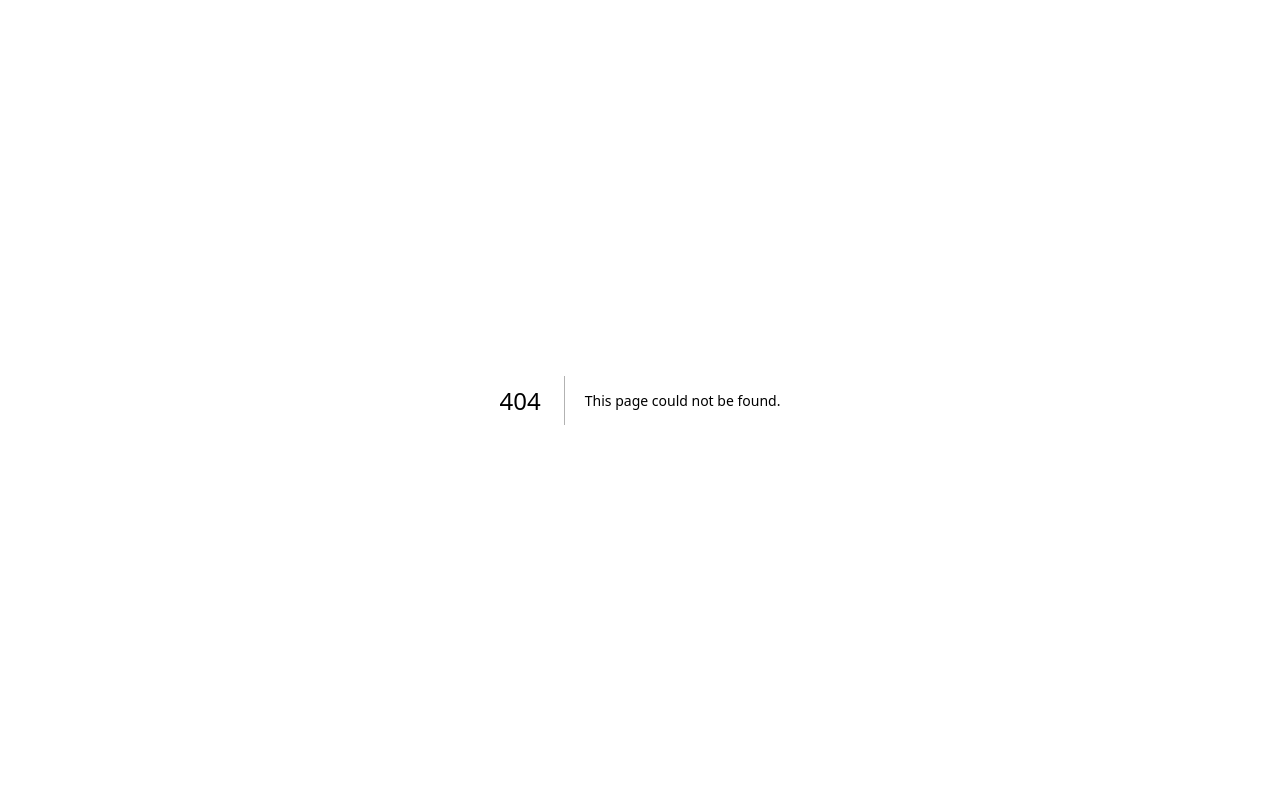
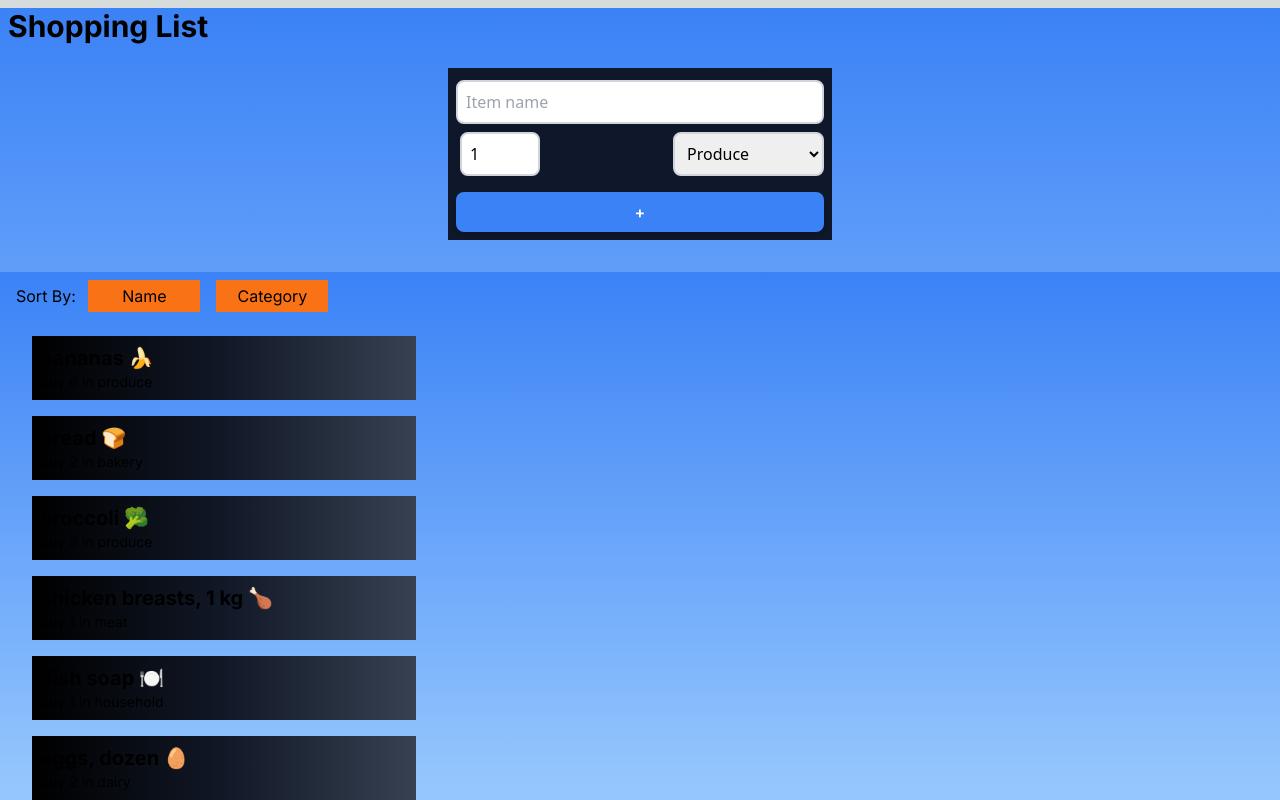
Before and after one commit to aceytok/cprg306-assignments, a Next.js app: page /week6 in a window 1280 px wide. Before the commit this address had no page. Shown: the top 800 px of the page. Built offline with nearby package versions, Linux system fonts and the light colour scheme.

Commit message:
week 6 assignment

```diff
--- a/app/page.js
+++ b/app/page.js
@@ -14,6 +14,7 @@
           <li><Link href="/week3">Week 3</Link></li>
           <li><Link href="/week4">Week 4</Link></li>
           <li><Link href="/week5">Week 5</Link></li>
+          <li><Link href="/week6">Week 6</Link></li>
         </ul>
       </div>
     </main>
--- /dev/null
+++ b/app/week6/item-list.js
@@ -0,0 +1,59 @@
+"use client";
+import Item from "./item.js";
+import React, { useState } from "react";
+
+export default function ItemList({ items }) {
+  const [sortBy, setSortBy] = useState("name");
+  let sortedItems = [...items];
+
+  if (sortBy === "name") {
+    sortedItems.sort((a, b) => a.name.localeCompare(b.name));
+  } else if (sortBy === "category") {
+    sortedItems.sort((a, b) => a.category.localeCompare(b.category));
+  }
+  /*else if (sortBy === "groupedCategory") {
+    const groupedItems = sortedItems.reduce((acc, item) => {
+      const category = item.category.toLowerCase();
+      acc[category] = acc[category] || [];
+      acc[category].push(item);
+      return acc;
+    }, {});
+
+    sortedItems = Object.keys(groupedItems).map(category => {
+      return { category, items: groupedItems[category] };
+    });
+
+    sortedItems.sort((a, b) => a.category.localeCompare(b.category));
+  } */
+
+  return (
+    <main className="bg-gradient-to-t from-blue-100 via-blue-300 to-blue-500">
+      <div className="m-4">
+        <label htmlFor="sort">Sort By: </label>
+        <button
+          className="bg-orange-500 p-1 m-2 w-28"
+          onClick={() => setSortBy("name")}
+        >
+          Name
+        </button>
+        <button
+          className="bg-orange-500 p-1 m-2 w-28"
+          onClick={() => setSortBy("category")}
+        >
+          Category
+        </button>
+
+        <ul>
+          {sortedItems.map((item, index) => (
+            <Item
+              key={index}
+              name={item.name}
+              quantity={item.quantity}
+              category={item.category}
+            />
+          ))}
+        </ul>
+      </div>
+    </main>
+  );
+}
--- /dev/null
+++ b/app/week6/item.js
@@ -0,0 +1,12 @@
+export default function Item({ name, quantity, category }) {
+  return (
+    <ul>
+      <li className="p-2 m-4 bg-gradient-to-l from-gray-700 via-gray-900 to-black max-w-sm">
+        <h3 className="text-xl font-bold">{name}</h3>
+        <p className="text-sm">
+          Buy {quantity} in {category}
+        </p>
+      </li>
+    </ul>
+  );
+}
--- /dev/null
+++ b/app/week6/items.json
@@ -0,0 +1,74 @@
+[
+    {
+      "id": "1h2GJKH12gkHG31h1H",
+      "name": "milk, 4 L 🥛",
+      "quantity": 1,
+      "category": "dairy"
+    },
+    {
+      "id": "2KJH3k2j3H1k2J3K1H",
+      "name": "bread 🍞",
+      "quantity": 2,
+      "category": "bakery"
+    },
+    {
+      "id": "3h2KJH3k2j3H1k2J3",
+      "name": "eggs, dozen 🥚",
+      "quantity": 2,
+      "category": "dairy"
+    },
+    {
+      "id": "4k2J3K1H2GJKH12gk",
+      "name": "bananas 🍌",
+      "quantity": 6,
+      "category": "produce"
+    },
+    {
+      "id": "5H1h1H2KJH3k2j3H",
+      "name": "broccoli 🥦",
+      "quantity": 3,
+      "category": "produce"
+    },
+    {
+      "id": "6H1k2J3K1H2GJKH1",
+      "name": "chicken breasts, 1 kg 🍗",
+      "quantity": 1,
+      "category": "meat"
+    },
+    {
+      "id": "7gkHG31h1H2KJH3k",
+      "name": "pasta sauce 🍝",
+      "quantity": 3,
+      "category": "canned goods"
+    },
+    {
+      "id": "8j3H1k2J3K1H2GJK",
+      "name": "spaghetti, 454 g 🍝",
+      "quantity": 2,
+      "category": "dry goods"
+    },
+    {
+      "id": "9H12gkHG31h1H2KJ",
+      "name": "toilet paper, 12 pack 🧻",
+      "quantity": 1,
+      "category": "household"
+    },
+    {
+      "id": "10H3k2j3H1k2J3K1",
+      "name": "paper towels, 6 pack",
+      "quantity": 1,
+      "category": "household"
+    },
+    {
+      "id": "11k2J3K1H2GJKH12",
+      "name": "dish soap 🍽️",
+      "quantity": 1,
+      "category": "household"
+    },
+    {
+      "id": "12GJKH12gkHG31h1",
+      "name": "hand soap 🧼",
+      "quantity": 4,
+      "category": "household"
+    }
+  ]
--- /dev/null
+++ b/app/week6/new-item.js
@@ -0,0 +1,75 @@
+"use client";
+
+import { useState } from "react";
+
+export default function NewItem({ onAddItem }) {
+  const [name, setName] = useState("");
+  const [quantity, setQuantity] = useState(1);
+  const [category, setCategory] = useState("produce");
+
+  function handleSubmit(event) {
+    event.preventDefault();
+
+    onAddItem({
+      name: name,
+      quantity: quantity,
+      category: category,
+    });
+  }
+
+  return (
+    <main className="flex justify-center w-full">
+      <form
+        className="p-2 m-4 bg-slate-900 text-black max-w-sm w-full"
+        onSubmit={handleSubmit}
+      >
+        <div className="mb-2">
+          <input
+            placeholder="Item name"
+            required
+            className="w-full mt-1 border-2 border-gray-300 p-2 rounded-lg font-sans"
+            type="text"
+            value={name}
+            onChange={(event) => setName(event.target.value)}
+          />
+        </div>
+        <div className="flex justify-between">
+          <input
+            min="1"
+            max="99"
+            required
+            className="w-20 ml-1 border-2 border-gray-300 p-2 rounded-lg font-sans"
+            type="number"
+            value={quantity}
+            onChange={(event) => setQuantity(event.target.value)}
+          />
+
+          <select
+            className="ml-1 border-2 border-gray-300 p-2 rounded-lg font-sans"
+            value={category}
+            onChange={(event) => setCategory(event.target.value)}
+          >
+            <option value="produce">Produce</option>
+            <option value="dairy">Dairy</option>
+            <option value="bakery">Bakery</option>
+            <option value="meat">Meat</option>
+            <option value="frozen foods">Frozen Foods</option>
+            <option value="canned goods">Canned Goods</option>
+            <option value="dry goods">Dry Goods</option>
+            <option value="beverages">Beverages</option>
+            <option value="snacks">Snacks</option>
+            <option value="household">Household</option>
+            <option value="other">Other</option>
+          </select>
+        </div>
+        <button
+          type="submit"
+          className="w-full mt-4 py-2 px-4 bg-blue-500 text-white font-semibold rounded-lg shadow-md hover:bg-blue-700 focus:outline-none focus:ring-2 focus:ring-blue-400 focus:ring-opacity-75"
+          onClick={handleSubmit}
+        >
+          +
+        </button>
+      </form>
+    </main>
+  );
+}
--- /dev/null
+++ b/app/week6/page.js
@@ -0,0 +1,23 @@
+"use client";
+import ItemList from "./item-list.js";
+import NewItem from "./new-item.js";
+import itemsData from "./items.json";
+import React from "react";
+
+export default function Page() {
+  const [items, setItems] = React.useState(itemsData);
+
+  const handleAddItem = (newItem) => {
+    setItems([...items, newItem]);
+  };
+
+  return (
+    <main className="bg-gradient-to-t from-blue-100 via-blue-300 to-blue-500">
+      <div>
+        <h1 className="text-3xl font-bold m-2">Shopping List</h1>
+        <NewItem onAddItem={handleAddItem} />
+        <ItemList items={items} />
+      </div>
+    </main>
+  );
+}
--- a/package.json
+++ b/package.json
@@ -9,7 +9,7 @@
     "lint": "next lint"
   },
   "dependencies": {
-    "next": "^13.5.3",
+    "next": "^13.5.6",
     "react": "latest",
     "react-dom": "latest",
     "tailwind": "^4.0.0"
```
Also changed, not shown: 1 other file (tests, documents, lock files or other folders).
